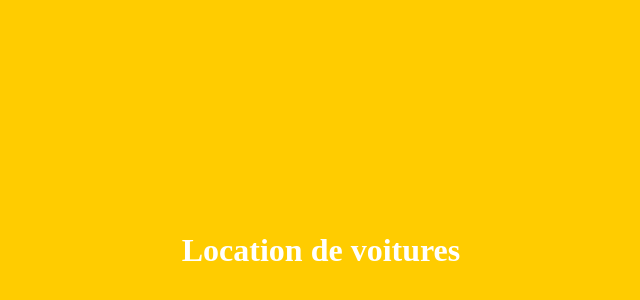
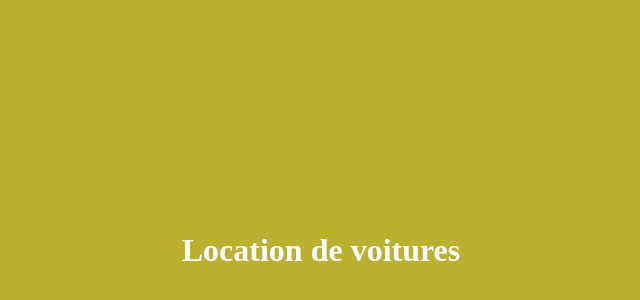
Before and after one commit to Pyllons/cours-git-2018, a plain HTML site: page index.html in a window 1280 px wide. Shown: the part 42-342 px from the top of the page, without its empty margins (319-959 px from the left). Drawn offline with Linux system fonts and the light colour scheme.

Commit message:
fond vert

```diff
--- a/index.html
+++ b/index.html
@@ -5,7 +5,7 @@
 <title>Document sans nom</title>
 </head>
 
-<body style ="background: #fc0">
+<body style ="background: #bbb030">
 	<h1 style ="padding: 20% 0; text-align: center; color:white; ">Location de voitures</h1>
 </body>
 </html>
```
